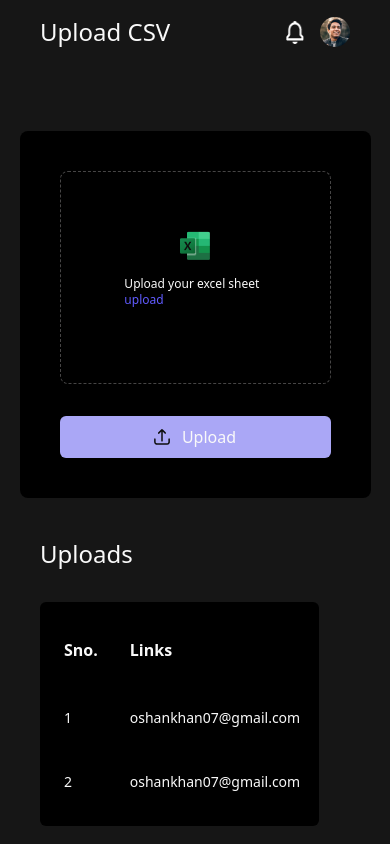
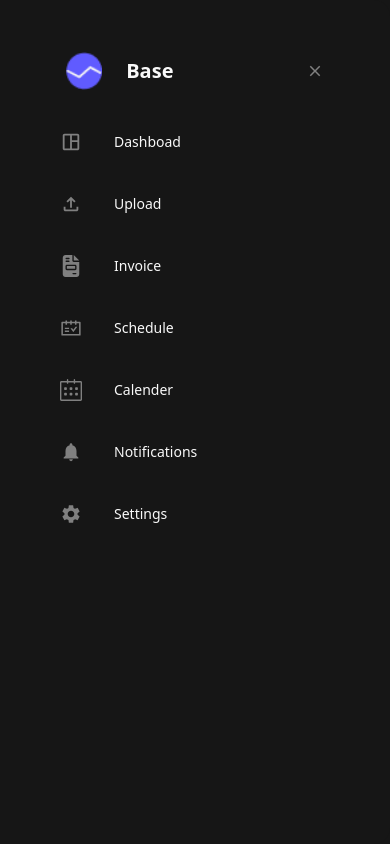
Before and after one commit to Oshankhan/assinmentOpenIN, a Next.js app: page /home in a window 390 px wide. Built offline with nearby package versions, Linux system fonts and the light colour scheme.

Commit message:
Added mobile side bar

```diff
--- a/components/FileDropArea.tsx
+++ b/components/FileDropArea.tsx
@@ -39,7 +39,10 @@ const FileDropArea = () => {
         {file ? (
           <p className='text-xs p-4  md:text-base' >{file.name}</p>
         ) : (
-          <div className='text-xs p-4 md:text-base'><p>Upload your excel sheet &nbsp;</p><span onClick={handleClick} className= "text-[#605BFF] cursor-pointer"><p>upload</p></span></div>
+          <div className='text-xs p-4 md:text-base w-full flex items-center justify-center'>
+            <p>Upload your excel sheet &nbsp;</p>
+            <p onClick={handleClick} className= "text-[#605BFF] cursor-pointer">upload</p>
+            </div>
         )}
       </div>
       <button
--- a/components/NavBar.tsx
+++ b/components/NavBar.tsx
@@ -1,8 +1,14 @@
+'use client'
+import { useCollapse } from '@/store/store';
 import React from 'react'
+import { FaBars } from "react-icons/fa";
 
 const NavBar = () => {
+  const {setCollapseMobile ,isCollapseMobile}= useCollapse((state)=>state)
+
   return (
     <div className='flex items-center px-10 pt-4 justify-between  mb-20 '>
+        <button onClick={()=>setCollapseMobile(!isCollapseMobile)}> <div className='md:hidden block'><FaBars size={18} /></div></button>
         <p className='text-2xl'>Upload CSV</p>
 
         <div className='flex space-x-4 items-center'>
--- a/components/SideBar.tsx
+++ b/components/SideBar.tsx
@@ -5,20 +5,26 @@ import ThemeToggler from './ThemeToggler'
 import { useCollapse } from '@/store/store'
 interface SideItems{
     id:string,
-    icons:string,
+    icons:React.JSX.Element,
     text:string
 }
+import { IoMdClose } from "react-icons/io";
 
 
 const SideBar = () => {
-    const {isCollapse ,setCollapse} = useCollapse((state)=>state)
-
+    const {isCollapse ,setCollapse,isCollapseMobile,setCollapseMobile} = useCollapse((state)=>state)
 
 
     const  handleCollapse=()=>{
         setCollapse(!isCollapse)
     }
+    const  handleCollapseMobile=()=>{
+        setCollapseMobile(!isCollapseMobile)
+    }
+
+
   return (
+    <>
         <div  className={`h-full ${isCollapse?"w-[154px]":"w-[285px]"} bg-light-primary dark:bg-dark-primary text-light-text dark:text-dark-text hidden md:block ` }>
 
         <div className='dashboad__Heading flex items-center justify-around h-10 mt-[51px]'>
@@ -36,7 +42,8 @@ const SideBar = () => {
                 {SideBarItems?.map((items:SideItems)=>{
                         return <button  className={`cursor-pointer flex space-x-4 */- items-center my-10 mx-5 ${isCollapse?"justify-center":""}`} key={items.id}>
 
-                            <img src={items.icons}  alt="" />
+                            <div >{items.icons}</div>
+
                             {!isCollapse&& (<p className='text-sm'>{items.text}</p>)}
 
                         </button>
@@ -45,6 +52,33 @@ const SideBar = () => {
 
         <div className='relative left-6'><ThemeToggler/></div>
     </div>
+
+
+        <div className={`w-full h-full  bg-light-background text-light-text dark:bg-dark-background dark:text-dark-text absolute rounded-r-2xl ${isCollapseMobile?"hidden":"block"}`}>
+        <div className='dashboad__Heading flex items-center justify-around h-10 mt-[51px]'>
+            <div className='flex items-center space-x-6'><div >
+            <img src="./assets/Ellipse.png "className='w-9 ' alt="" />
+            <img src="./assets/Vector.png" alt=""  className='w-9 absolute top-[65px]'/>
+            </div>
+            {!isCollapseMobile&&(<p className='text-xl font-bold'>Base</p>)}</div>
+            <button onClick={handleCollapseMobile}>
+            <p className='font-extrabold'><IoMdClose size={18} color='grey'/></p>
+            </button>
+        </div>
+                <div >
+                {SideBarItems?.map((items:SideItems)=>{
+                        return <button  className={`cursor-pointer flex space-x-8 pl-10 */- items-center my-10 mx-5 ${isCollapse?"justify-center":""}`} key={items.id}>
+
+                            <div>{items.icons}</div>
+                            <p className='text-sm'>{items.text}</p>
+
+
+                        </button>
+                })}
+                </div>
+        </div>
+
+    </>
   )
 }
 
--- a/store/store.ts
+++ b/store/store.ts
@@ -13,10 +13,14 @@ export const useTheme = create<themeInterface>()((set)=>({
 
 interface collapseInterface {
     isCollapse: boolean,
-    setCollapse: (collapse: boolean) => void
+    setCollapse: (collapse: boolean) => void,
+    isCollapseMobile: boolean,
+    setCollapseMobile: (collapse: boolean) => void
 }
 
 export const useCollapse =  create<collapseInterface>()((set)=>({
     isCollapse: false,
-    setCollapse: (isCollapse) => set({isCollapse})
+    setCollapse: (isCollapse) => set({isCollapse}),
+    isCollapseMobile:false,
+    setCollapseMobile:(isCollapseMobile)=>set({isCollapseMobile})
 }))
--- a/utils/sideBar.tsx
+++ b/utils/sideBar.tsx
@@ -1,34 +1,39 @@
+
+import { MdOutlineSpaceDashboard,MdOutlineFileUpload ,MdNotifications ,MdSettings } from "react-icons/md";
+import { FaFileInvoice } from "react-icons/fa6";
+import { AiOutlineSchedule } from "react-icons/ai";
+import { SlCalender } from "react-icons/sl";
 
 export const SideBarItems=[{
     id:"1",
-    icons:"./sideBarIcons/Document.png",
+    icons:<MdOutlineSpaceDashboard size={22} color="grey" />,
     text:"Dashboad"
 },
 {
     id:"2",
-    icons:"./sideBarIcons/chart.png",
+    icons:<MdOutlineFileUpload size={22} color="grey" />,
     text:"Upload"
 },
 {
     id:"3",
-    icons:"./sideBarIcons/Ticket.png",
+    icons:<FaFileInvoice size={22} color="grey"/>,
     text:"Invoice"
 },{
     id:"4",
-    icons:"./sideBarIcons/Document.png",
+    icons:<AiOutlineSchedule size={22} color="grey"/>,
     text:"Schedule"
 },{
     id:"5",
-    icons:"./sideBarIcons/Calendar.png",
+    icons:<SlCalender size={22} color="grey"/>,
     text:"Calender"
 },{
     id:"6",
-    icons:"./sideBarIcons/Notification.png",
+    icons:<MdNotifications size={22} color="grey"/>,
     text:"Notifications"
 },
 {
     id:"7",
-    icons:"./sideBarIcons/Setting.png",
+    icons:<MdSettings size={22} color="grey"/>,
     text:"Settings"
 },
 ]
```
